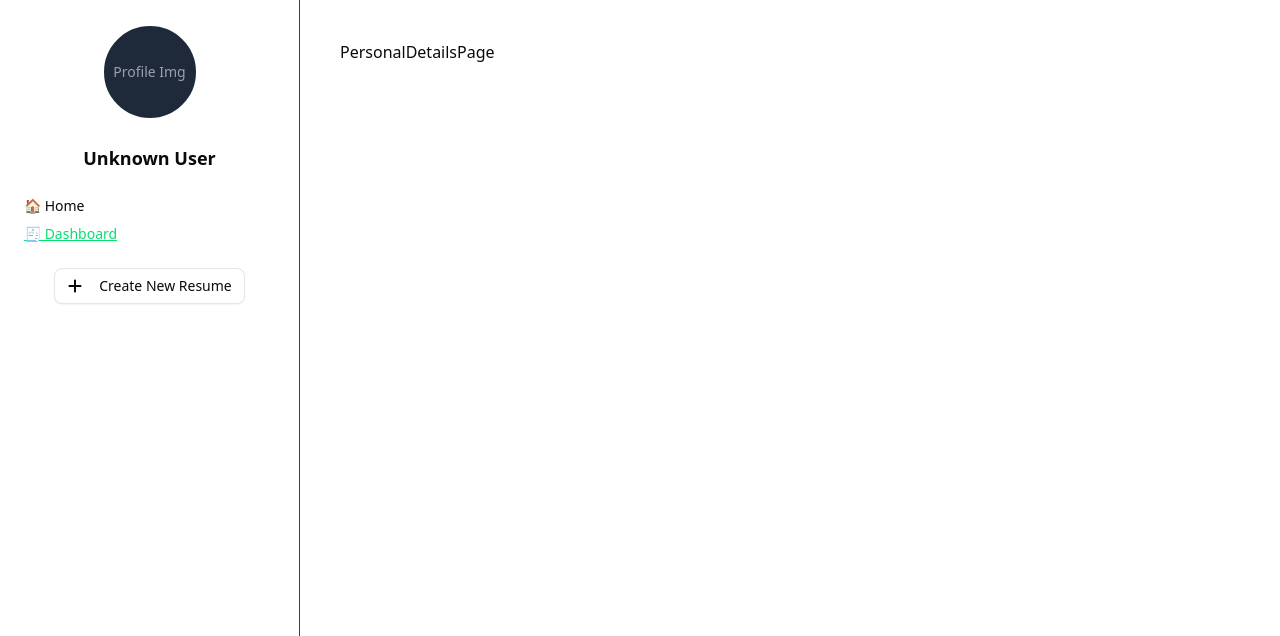
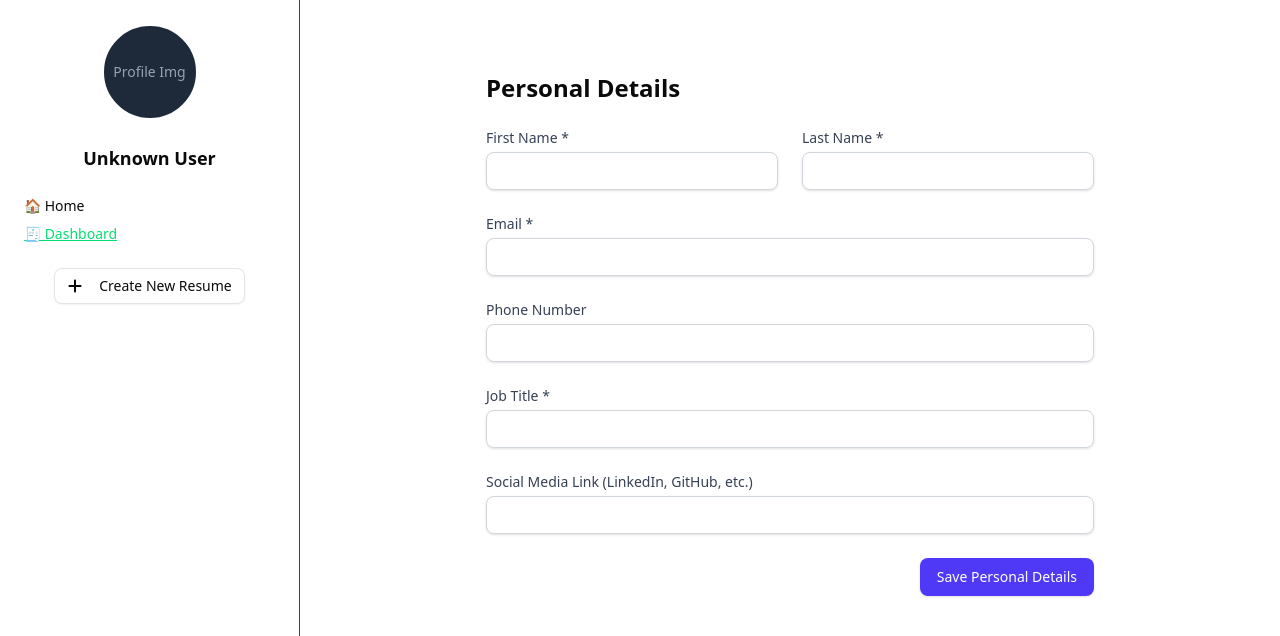
Before and after one commit to Mohosin999/AI-Powered-Resume-Builder-App-FullStack-Next.js, a Next.js app: page /dashboard/1/personal-details in a window 1280 px wide. Shown: the top 636 px of the page. Built offline with nearby package versions, Linux system fonts and the light colour scheme; no server answers; the database is empty; sample sign-in values are in the browser's storage.

Commit message:
working with upsert personal details section

```diff
--- a/src/actions/resume-actions.ts
+++ b/src/actions/resume-actions.ts
@@ -123,3 +123,56 @@ export async function getResumeById(id: string) {
     },
   });
 }
+
+/**
+ * Personal Details
+ */
+export async function upsertPersonalDetails(formData: FormData) {
+  const user = await getAuthenticatedUser();
+  if (!user) throw new Error("Unauthorized");
+
+  const resumeId = formData.get("resumeId") as string;
+  if (!resumeId) throw new Error("Resume ID is required");
+
+  const data = {
+    firstName: formData.get("firstName") as string,
+    lastName: formData.get("lastName") as string,
+    email: formData.get("email") as string,
+    phone: formData.get("phone") as string | undefined,
+    jobTitle: formData.get("jobTitle") as string,
+    socialLink: formData.get("socialLink") as string | undefined,
+  };
+
+  // Validate required fields
+  if (!data.firstName || !data.lastName || !data.email || !data.jobTitle) {
+    throw new Error("Required fields are missing");
+  }
+
+  try {
+    await prisma.$transaction(async (tx) => {
+      // Verify the resume belongs to the user
+      const resume = await tx.resume.findUnique({
+        where: { id: resumeId, userId: user.id },
+      });
+
+      if (!resume) throw new Error("Resume not found or access denied");
+
+      // Upsert the personal details
+      await tx.personalDetails.upsert({
+        where: { resumeId },
+        create: {
+          ...data,
+          resumeId,
+        },
+        update: data,
+      });
+    });
+
+    revalidatePath(`/resumes/${resumeId}/personal-details`);
+    // Optionally redirect after successful submission
+    // redirect(`/resumes/${resumeId}/personal-details`);
+  } catch (error) {
+    console.error("Failed to save personal details:", error);
+    throw error;
+  }
+}
--- a/src/app/dashboard/[id]/personal-details/page.tsx
+++ b/src/app/dashboard/[id]/personal-details/page.tsx
@@ -1,3 +1,4 @@
+import { upsertPersonalDetails } from "@/actions/resume-actions";
 import React from "react";
 
 interface PersonalDetailsPageProps {
@@ -8,9 +9,121 @@ interface PersonalDetailsPageProps {
 }
 
 const PersonalDetailsPage = ({ params }: PersonalDetailsPageProps) => {
-  const { id, slug } = params;
-  console.log("id from personal details page ", id, slug);
-  return <div>PersonalDetailsPage</div>;
+  const { id } = params;
+
+  return (
+    <div className="max-w-2xl mx-auto p-4 sm:p-6 lg:p-8">
+      <h1 className="text-2xl font-bold mb-6">Personal Details</h1>
+      <form action={upsertPersonalDetails} className="space-y-6">
+        <input type="hidden" name="resumeId" value={id} />
+
+        <div className="grid grid-cols-1 gap-6 sm:grid-cols-2">
+          <div>
+            <label
+              htmlFor="firstName"
+              className="block text-sm font-medium text-gray-700"
+            >
+              First Name *
+            </label>
+            <input
+              type="text"
+              name="firstName"
+              id="firstName"
+              required
+              className="mt-1 block w-full rounded-md border-gray-300 shadow-sm focus:border-indigo-500 focus:ring-indigo-500 sm:text-sm p-2 border"
+            />
+          </div>
+
+          <div>
+            <label
+              htmlFor="lastName"
+              className="block text-sm font-medium text-gray-700"
+            >
+              Last Name *
+            </label>
+            <input
+              type="text"
+              name="lastName"
+              id="lastName"
+              required
+              className="mt-1 block w-full rounded-md border-gray-300 shadow-sm focus:border-indigo-500 focus:ring-indigo-500 sm:text-sm p-2 border"
+            />
+          </div>
+        </div>
+
+        <div>
+          <label
+            htmlFor="email"
+            className="block text-sm font-medium text-gray-700"
+          >
+            Email *
+          </label>
+          <input
+            type="email"
+            name="email"
+            id="email"
+            required
+            className="mt-1 block w-full rounded-md border-gray-300 shadow-sm focus:border-indigo-500 focus:ring-indigo-500 sm:text-sm p-2 border"
+          />
+        </div>
+
+        <div>
+          <label
+            htmlFor="phone"
+            className="block text-sm font-medium text-gray-700"
+          >
+            Phone Number
+          </label>
+          <input
+            type="tel"
+            name="phone"
+            id="phone"
+            className="mt-1 block w-full rounded-md border-gray-300 shadow-sm focus:border-indigo-500 focus:ring-indigo-500 sm:text-sm p-2 border"
+          />
+        </div>
+
+        <div>
+          <label
+            htmlFor="jobTitle"
+            className="block text-sm font-medium text-gray-700"
+          >
+            Job Title *
+          </label>
+          <input
+            type="text"
+            name="jobTitle"
+            id="jobTitle"
+            required
+            className="mt-1 block w-full rounded-md border-gray-300 shadow-sm focus:border-indigo-500 focus:ring-indigo-500 sm:text-sm p-2 border"
+          />
+        </div>
+
+        <div>
+          <label
+            htmlFor="socialLink"
+            className="block text-sm font-medium text-gray-700"
+          >
+            Social Media Link (LinkedIn, GitHub, etc.)
+          </label>
+          <input
+            type="url"
+            name="socialLink"
+            id="socialLink"
+            className="mt-1 block w-full rounded-md border-gray-300 shadow-sm focus:border-indigo-500 focus:ring-indigo-500 sm:text-sm p-2 border"
+          />
+        </div>
+
+        <div className="flex justify-end">
+          <button
+            type="submit"
+            className="inline-flex justify-center rounded-md border border-transparent bg-indigo-600 py-2 px-4 text-sm font-medium text-white shadow-sm hover:bg-indigo-700 focus:outline-none focus:ring-2 focus:ring-indigo-500 focus:ring-offset-2"
+          >
+            Save Personal Details
+          </button>
+        </div>
+      </form>
+    </div>
+  );
 };
 
 export default PersonalDetailsPage;
--- a/src/components/ResumeUpdate.tsx
+++ b/src/components/ResumeUpdate.tsx
@@ -23,13 +23,13 @@ const ResumeUpdate = ({ allResumes }: ResumeUpdateProps) => {
   };
 
   return (
-    <div className="text-center p-5">
+    <div className="text-center">
       {allResumes?.map((resume) => (
         <div
           key={resume.id}
-          className="border py-5 my-4 bg-gray-900 text-white cursor-pointer relative"
+          className="border py-5 my-2 bg-gray-900 text-white cursor-pointer relative"
         >
-          <Link href={`/dashboard/${resume.id}`}>
+          <Link href={`/dashboard/${resume.id}/personal-details`}>
             <h1>{resume.title}</h1>
           </Link>
 
```
